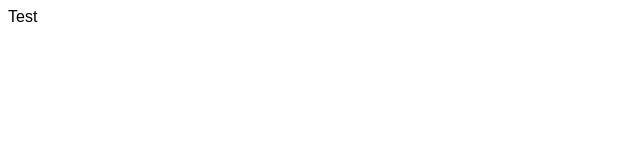
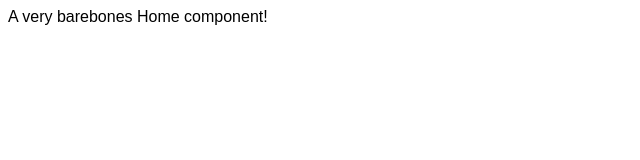
Before and after one commit to anacsanchez/ticket-winners, a React app: page / in a window 1280 px wide. Shown: the whole page, without its empty margins (0-640 px from the left). Built offline with nearby package versions, Linux system fonts and the light colour scheme.

Commit message:
changed Home component message and added readme

```diff
--- a/client/components/Home.js
+++ b/client/components/Home.js
@@ -1,7 +1,7 @@
 import React from 'react';
 const Home = () => {
   return (
-    <div>Test</div>
+    <div>A very barebones Home component!</div>
   )
 }
 
--- a/client/components/index.js
+++ b/client/components/index.js
@@ -1 +1,3 @@
+//Optional index file to import all components from one file and rename them if desired.
+
 export { default as Home } from './Home';
--- a/public/index.html
+++ b/public/index.html
@@ -5,7 +5,7 @@
       <meta charset="utf-8">
       <script defer src="/bundle.js"></script>
       <link rel="stylesheet" href="style.css">
-      <title>Boilerplate_CRA</title>
+      <title>Boilerplate</title>
     </head>
     <body>
       <div id="app"></div>
```
Also changed, not shown: package.json (+4 -7 lines), README.md (added), 1 other file.
